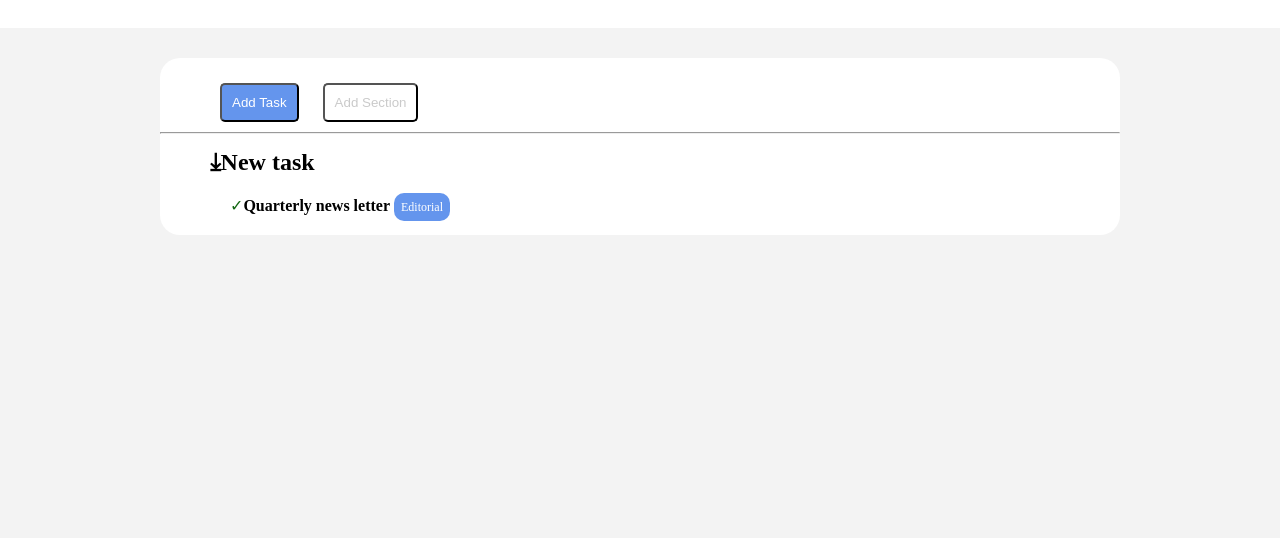
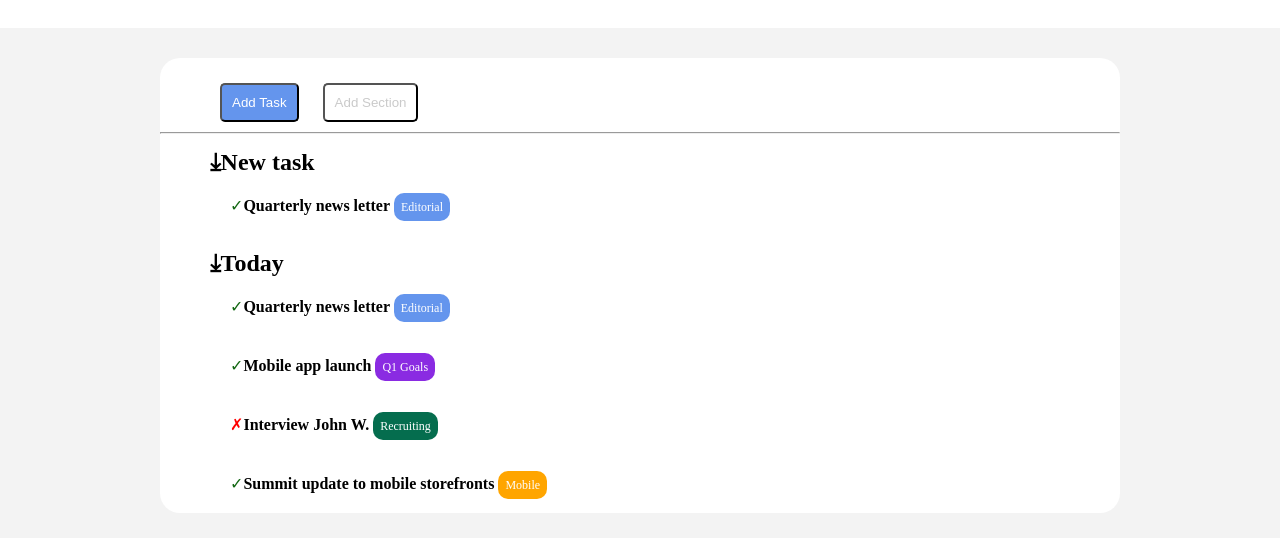
Before and after one commit to andreafiorentino920/html-css-toboolist, a plain HTML site: page index.html in a window 1280 px wide. Shown: the part 74-612 px from the top of the page. Drawn offline with Linux system fonts and the light colour scheme.

Commit message:
Sezione Today

```diff
--- a/index.html
+++ b/index.html
@@ -34,8 +34,17 @@
                         <li><span class="check"></span><h4>Quarterly news letter</h4> <span class="blu"> Editorial</span></li>
                     </ul>
                 </section>
+            <!-- Sezione Today -->
+            <section class="spazio">
+                <h1>&#10515;Today</h1>
+                <ul>
+                    <li><span class="check"></span><strong>Quarterly news letter </strong> <span class="blu"> Editorial</span></li>
+                    <li><span class="check"></span><strong>Mobile app launch</strong> <span class="viola">Q1 Goals</span></li>
+                    <li><span class="cross"></span><strong>Interview John W. </strong> <span class="verde"> Recruiting</span></li>
+                    <li><span class="check"></span><strong>Summit update to mobile storefronts</strong> <span class="arancione">Mobile</span></li>
+                </ul>
+            </section>
 
-            </div>
         </main>
 </body>
 </html>
```
